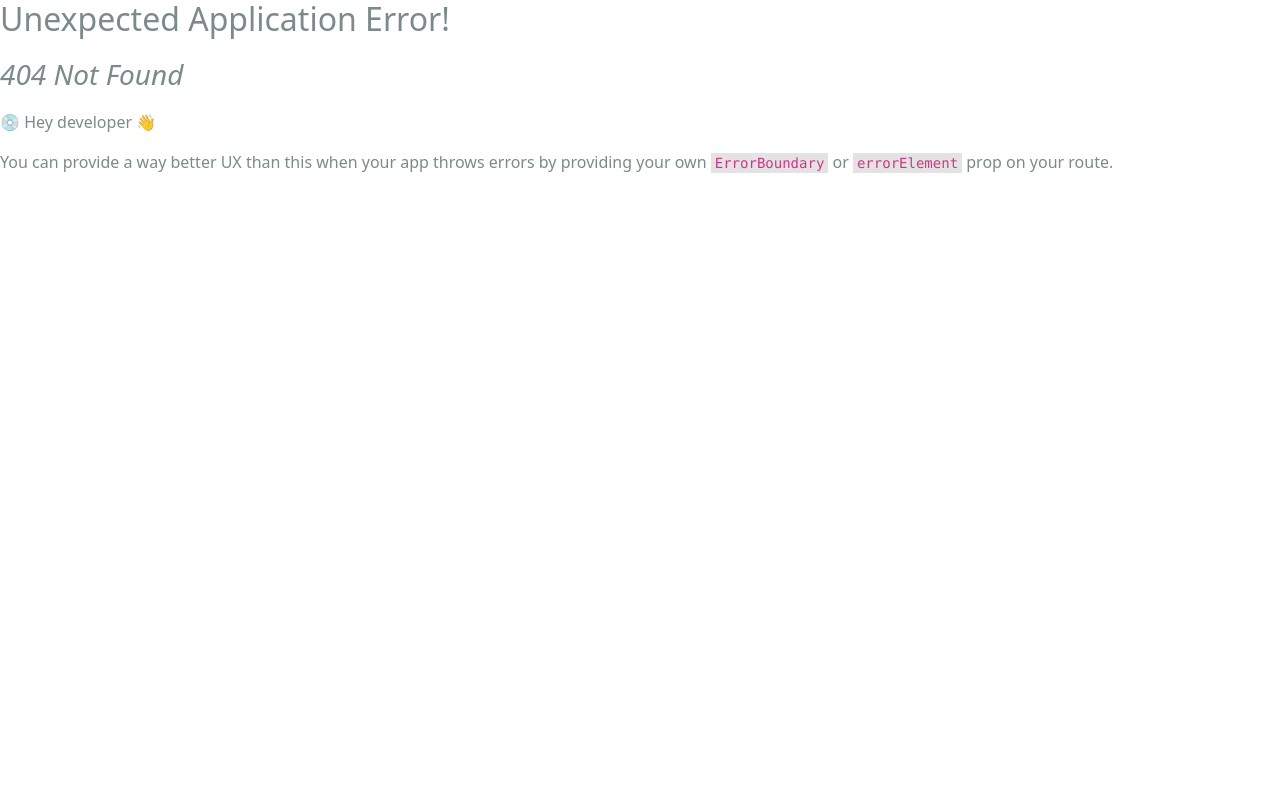
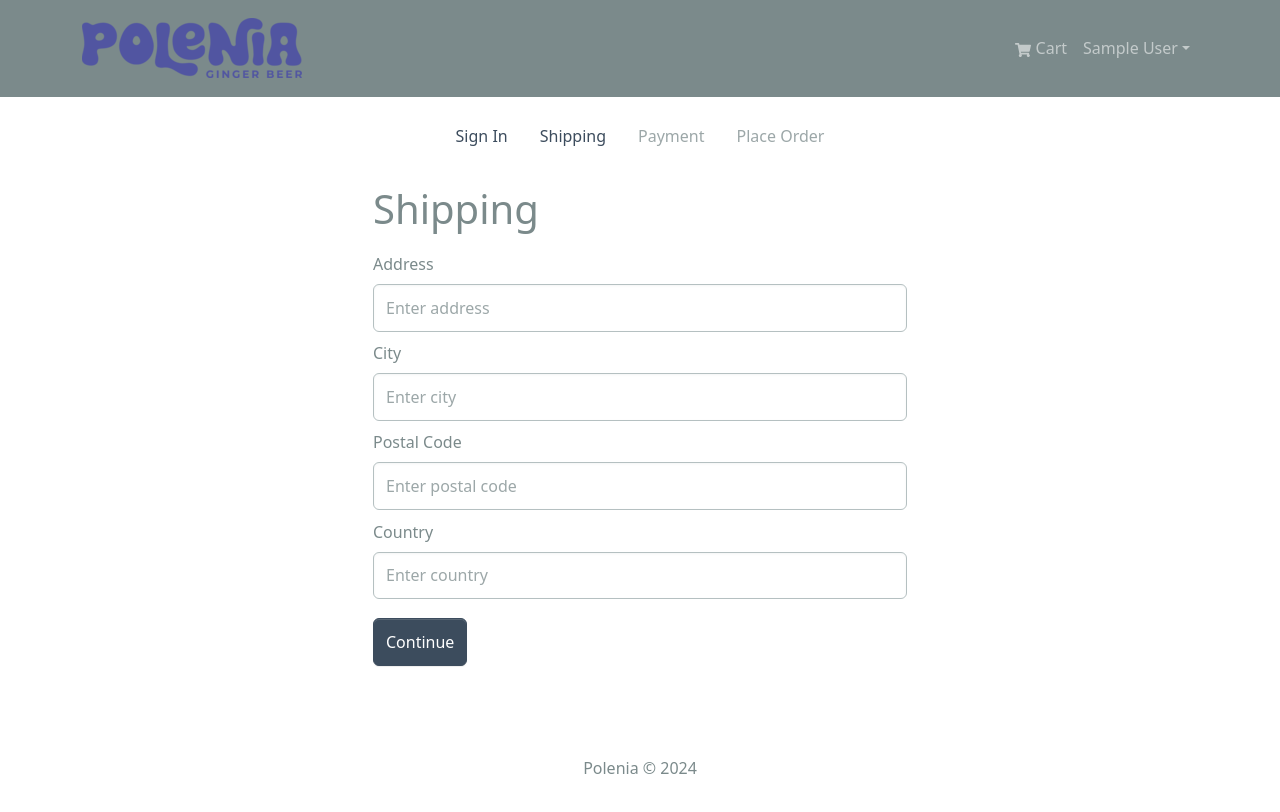
Before and after one commit to jorge-vazqq/poleniaShopv2, a React (Create React App) app in the folder frontend/: page /shipping in a window 1280 px wide. Before the commit this address had no page. Shown: the top 812 px of the page. Built offline with nearby package versions, Linux system fonts and the light colour scheme; sample sign-in values are in the browser's storage.

Commit message:
Checkout Steps Component

```diff
--- /dev/null
+++ b/frontend/src/components/CheckoutSteps.jsx
@@ -0,0 +1,47 @@
+import {Nav} from 'react-bootstrap';
+import { LinkContainer } from 'react-router-bootstrap';
+
+const CheckoutSteps = ({step1, step2, step3, step4}) => {
+  return (
+    <Nav className='justify-content-center mb-4'>
+        <Nav.Item>
+            {step1 ? (
+                <LinkContainer to='/login'>
+                <Nav.Link>Sign In</Nav.Link>
+            </LinkContainer>
+        ):(
+            <Nav.Link disabled>Sign In</Nav.Link>
+        )}
+        </Nav.Item>
+        <Nav.Item>
+            {step2 ? (
+                <LinkContainer to='/shipping'>
+                <Nav.Link>Shipping</Nav.Link>
+            </LinkContainer>
+        ):(
+            <Nav.Link disabled>Shipping</Nav.Link>
+        )}
+        </Nav.Item>
+        <Nav.Item>
+            {step3 ? (
+                <LinkContainer to='/payment'>
+                <Nav.Link>Payment</Nav.Link>
+            </LinkContainer>
+        ):(
+            <Nav.Link disabled>Payment</Nav.Link>
+        )}
+        </Nav.Item>
+        <Nav.Item>
+            {step4 ? (
+                <LinkContainer to='/placeorder'>
+                <Nav.Link>Place Order</Nav.Link>
+            </LinkContainer>
+        ):(
+            <Nav.Link disabled>Place Order</Nav.Link>
+        )}
+        </Nav.Item>
+    </Nav>
+  )
+}
+
+export default CheckoutSteps
--- /dev/null
+++ b/frontend/src/components/PrivateRoute.jsx
@@ -0,0 +1,10 @@
+import { Outlet, Navigate } from "react-router-dom";
+import { useSelector } from "react-redux";
+
+const PrivateRoute = () => {
+  const { userInfo } = useSelector((state) => state.auth);
+
+  return userInfo ? <Outlet /> : <Navigate to="/login" replace />;
+};
+
+export default PrivateRoute;
--- a/frontend/src/index.js
+++ b/frontend/src/index.js
@@ -13,11 +13,13 @@
 import './assets/styles/index.css';
 import App from './App';
 import reportWebVitals from './reportWebVitals';
+import PrivateRoute from './components/PrivateRoute';
 import HomeScreen from './screens/HomeScreen';
 import ProductScreen from './screens/ProductScreen';
 import CartScreen from './screens/CartScreen';
 import LoginScreen from './screens/LoginScreen';
 import RegisterScreen from './screens/RegisterScreen';
+import ShippingScreen from './screens/ShippingScreen';
 
 const router = createBrowserRouter(
   createRoutesFromElements(
@@ -27,6 +29,10 @@
       <Route path='/cart' element={<CartScreen />} />
       <Route path='/login' element={<LoginScreen />} />
       <Route path='/register' element={<RegisterScreen />} />
+
+      <Route path='' element={<PrivateRoute />}>
+        <Route path='/shipping' element={<ShippingScreen />} />
+      </Route>
     </Route>
   )
 )
--- /dev/null
+++ b/frontend/src/screens/ShippingScreen.jsx
@@ -0,0 +1,62 @@
+import { useState } from 'react';
+import { Form, Button } from 'react-bootstrap';
+import {useDispatch, useSelector} from 'react-redux';
+import {useNavigate} from 'react-router-dom';
+import FormContainer from '../components/FormContainer';
+import { saveShippingAddress } from '../slices/cartSlice';
+import CheckoutSteps from '../components/CheckoutSteps';
+
+const ShippingScreen = () => {
+    const cart = useSelector((state) => state.cart );
+    const { shippingAddress } = cart;
+
+    const [address, setAddress] =useState(shippingAddress?.address || '');
+    const [city, setCity] =useState(shippingAddress?.city || '');
+    const [postalCode, setPostalCode] =useState(shippingAddress?.postalCode || '');
+    const [country, setCountry] =useState(shippingAddress?.country || '');
+
+    const navigate = useNavigate();
+    const dispatch = useDispatch();
+
+    const submitHandler = (e) => {
+        e.preventDefault();
+        dispatch(saveShippingAddress({address, city, postalCode, country}));
+        navigate('/payment');
+    };
+
+  return <FormContainer>
+            <CheckoutSteps step1 step2 />
+
+    <h1>Shipping</h1>
+    <Form onSubmit={submitHandler}>
+        <Form.Group controlId='address' className='my-2'>
+            <Form.Label>Address</Form.Label>
+            <Form.Control type='text' placeholder='Enter address' value=
+            {address} onChange={(e) => setAddress(e.target.value)}></Form.Control>
+        </Form.Group>
+        <Form.Group controlId='city' className='my-2'>
+            <Form.Label>City</Form.Label>
+            <Form.Control type='text' placeholder='Enter city' value=
+            {city} onChange={(e) => setCity(e.target.value)}></Form.Control>
+        </Form.Group>
+        <Form.Group controlId='postalCode' className='my-2'>
+            <Form.Label>Postal Code</Form.Label>
+            <Form.Control type='text' placeholder='Enter postal code' value=
+            {postalCode} onChange={(e) => setPostalCode(e.target.value)}></Form.Control>
+        </Form.Group>
+        <Form.Group controlId='country' className='my-2'>
+            <Form.Label>Country</Form.Label>
+            <Form.Control type='text' placeholder='Enter country' value=
+            {country} onChange={(e) => setCountry(e.target.value)}></Form.Control>
+        </Form.Group>
+
+        <Button type='submit' variant='primary' className='my-2'>
+            Continue
+        </Button>
+
+    </Form>
+
+  </FormContainer>
+};
+
+export default ShippingScreen;
--- a/frontend/src/slices/cartSlice.js
+++ b/frontend/src/slices/cartSlice.js
@@ -1,7 +1,9 @@
 import { createSlice } from "@reduxjs/toolkit";
 import { updateCart } from "../utils/cartUtils";
 
-const initialState = localStorage.getItem("cart") ? JSON.parse(localStorage.getItem("cart")) : {cartItems: []};
+const initialState = localStorage.getItem("cart")
+? JSON.parse(localStorage.getItem("cart"))
+: {cartItems: [], shippingAddress: {}, paymentMethod: 'Paypal' };
 
 
 
@@ -27,9 +29,13 @@
 
             return updateCart(state);
         },
+        saveShippingAddress: (state, action) => {
+            state.shippingAddress = action.payload;
+            return updateCart(state);
+        }
     },
 });
 
-export const {addToCart, removeFromCart} = cartSlice.actions;
+export const {addToCart, removeFromCart, saveShippingAddress} = cartSlice.actions;
 
 export default cartSlice.reducer;
```
Also changed, not shown: frontend/src/screens/RegisterScreen.jsx (+4 -3 lines).
